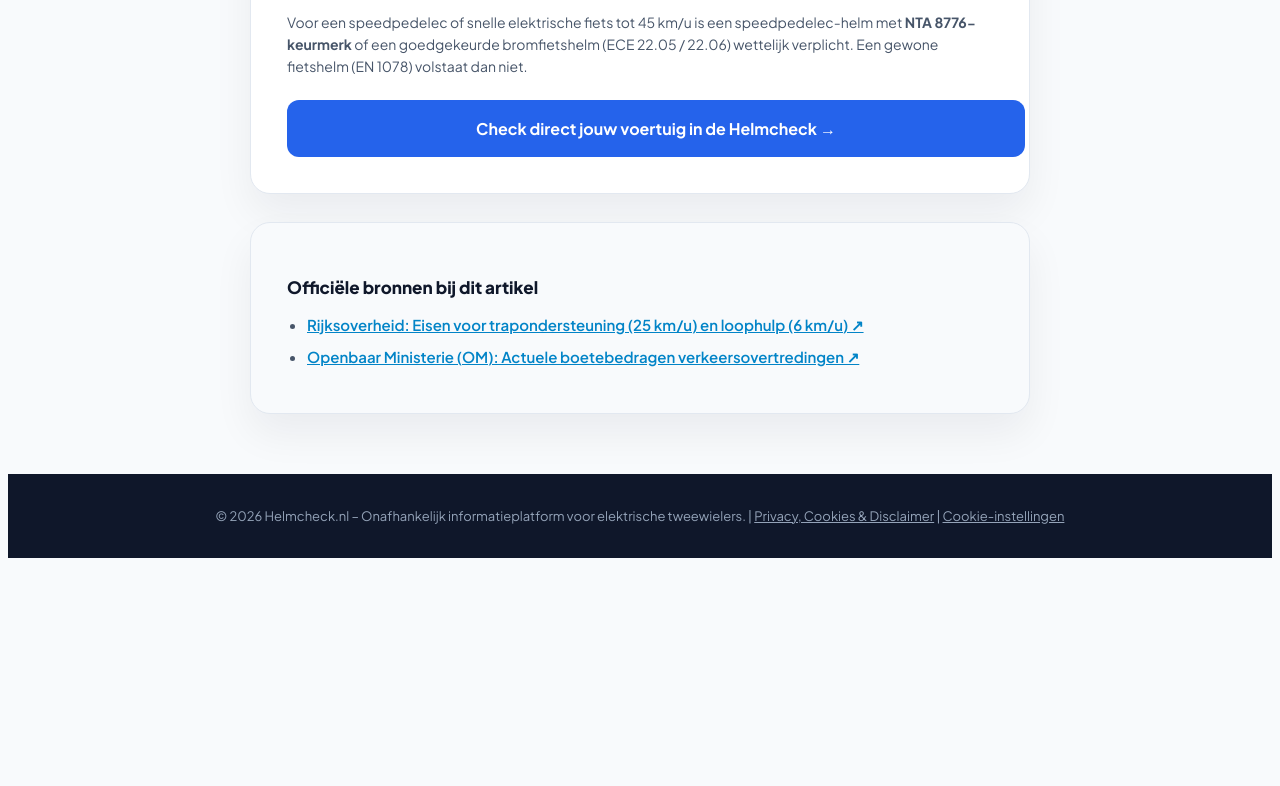
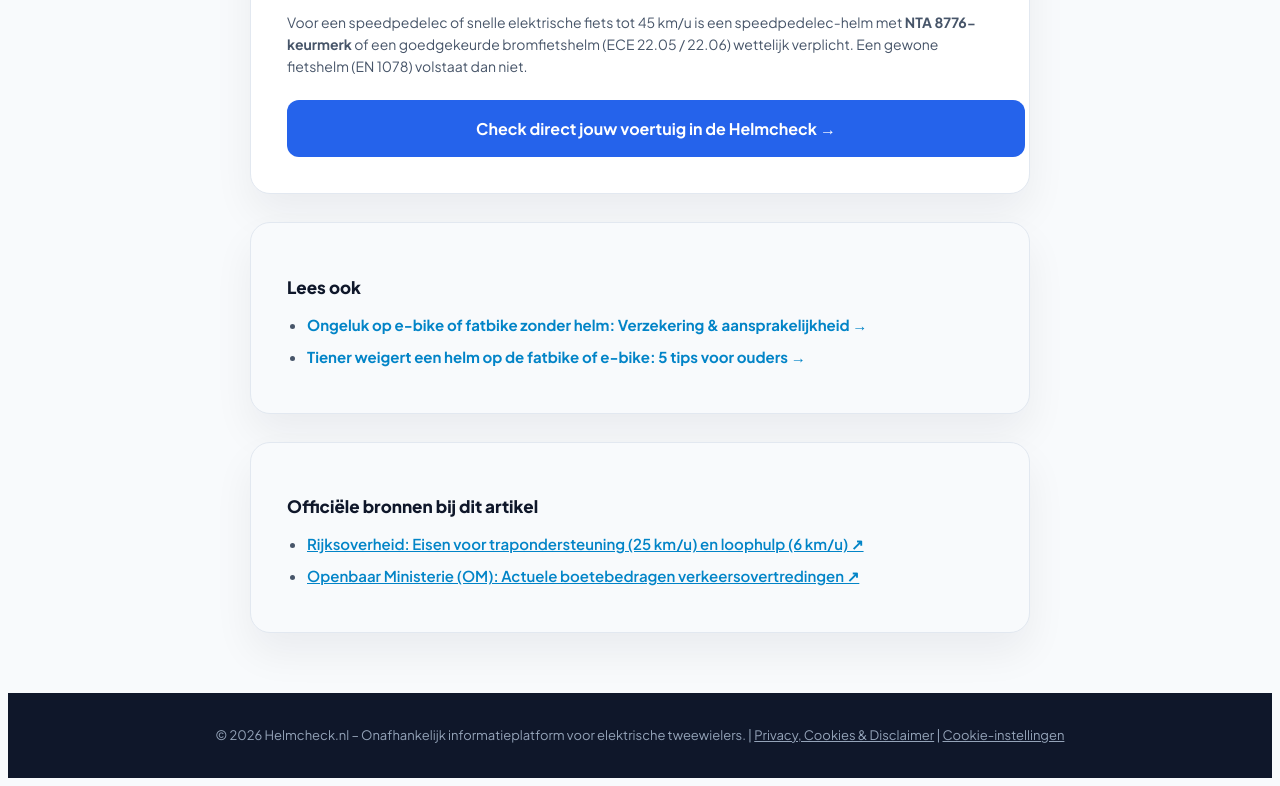
Before and after one commit to HelmCheck/helmcheck-nl, a plain HTML site: page info/fatbike-gashendel-opvoeren-boetes.html in a window 1280 px wide. Shown: the part 1962-2748 px from the top of the page. Before the commit the page ends 2528 px from the top, so only its background shows below. Drawn offline with Linux system fonts and the light colour scheme.

Commit message:
Add additional information section for helmets

```diff
--- a/info/fatbike-gashendel-opvoeren-boetes.html
+++ b/info/fatbike-gashendel-opvoeren-boetes.html
@@ -131,6 +131,14 @@
 
             <a href="/index.html" class="btn" style="margin-top:8px;">Check direct jouw voertuig in de Helmcheck →</a>
         </div>
+
+        <div class="card" style="background: #f8fafc; border: 1px solid #e2e8f0;">
+            <h2 class="sec-title" style="font-size: 17px; margin-bottom: 10px;">Lees ook</h2>
+            <ul class="info-list" style="margin-bottom: 0;">
+                <li><a href="/info/verzekering-aansprakelijkheid-zonder-helm.html" style="color: #0284c7; font-weight: 700; text-decoration: none;">Ongeluk op e-bike of fatbike zonder helm: Verzekering &amp; aansprakelijkheid →</a></li>
+                <li><a href="/info/tiener-weigert-helm-fatbike-tips.html" style="color: #0284c7; font-weight: 700; text-decoration: none;">Tiener weigert een helm op de fatbike of e-bike: 5 tips voor ouders →</a></li>
+            </ul>
+        </div>
     </main>
 
     <footer>
```
